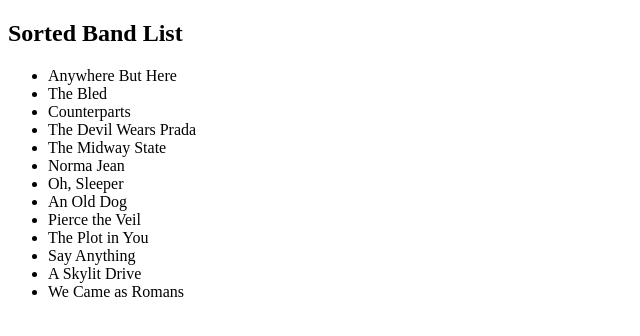
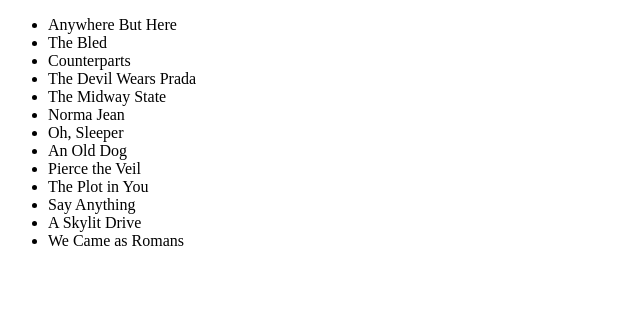
Before and after one commit to acciojob/sorting-articles-MrAhmed0702, a website: page main.html in a window 1280 px wide. Shown: the whole page, without its empty margins (0-640 px from the left). Drawn offline with Linux system fonts and the light colour scheme.

Commit message:
created a submission

```diff
--- a/main.html
+++ b/main.html
@@ -5,7 +5,6 @@
   <link rel="stylesheet" href="styles.css">
 </head>
 <body>
-  <h2>Sorted Band List</h2>
   <ul id="band"></ul>
 
   <script type="text/javascript" src="./script.js"></script>
```
